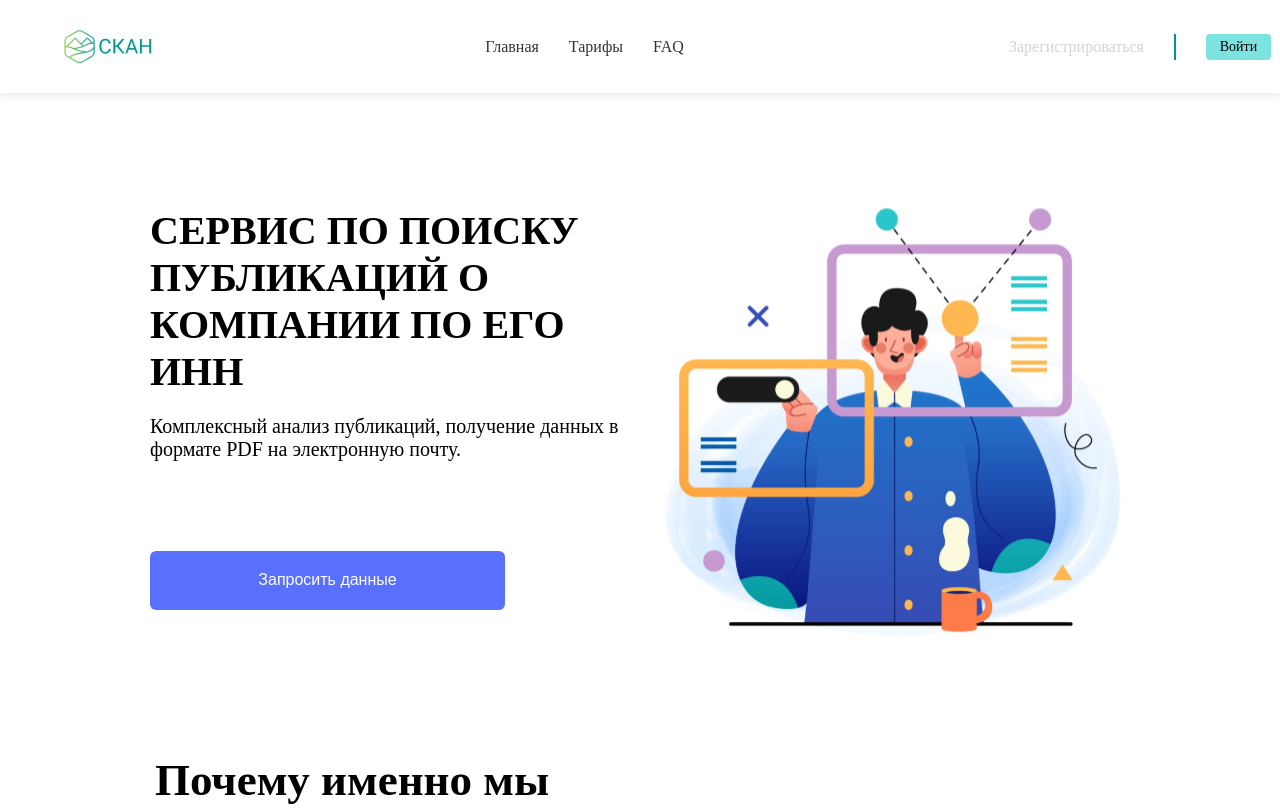
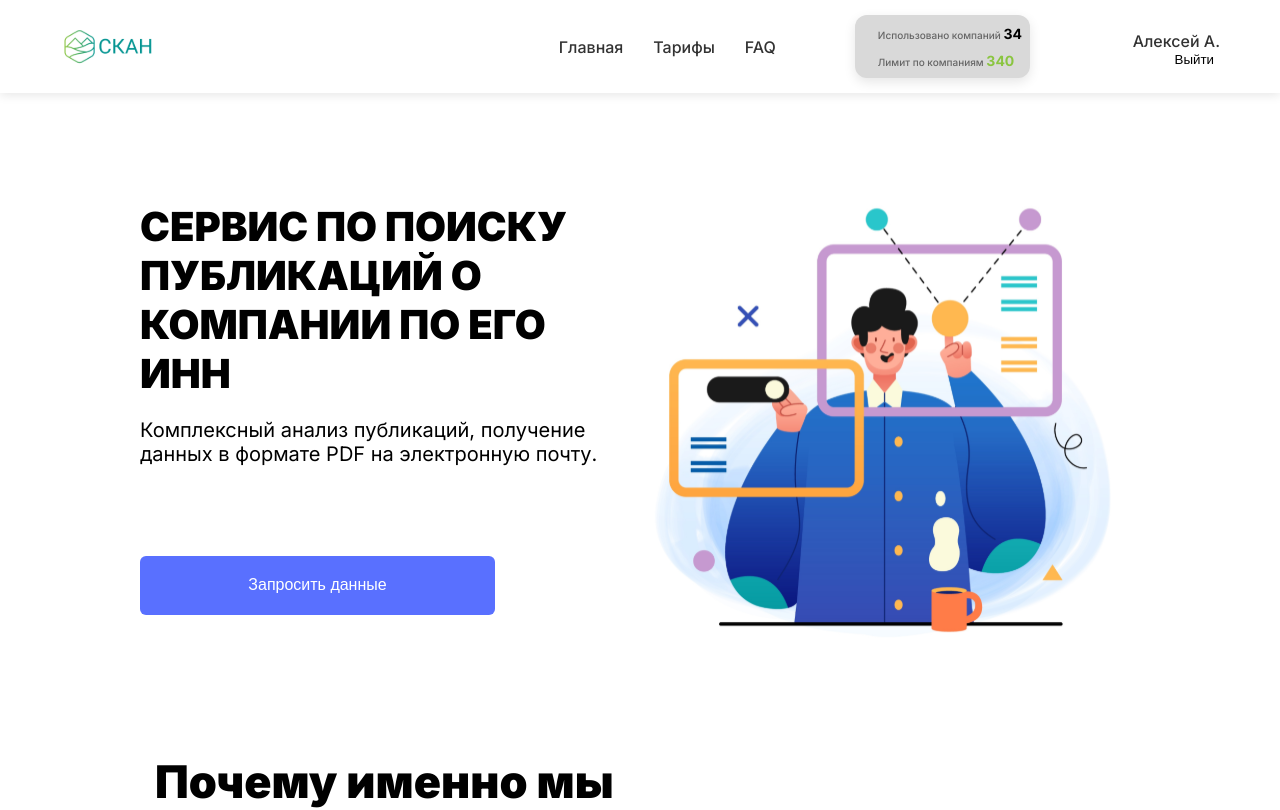
Before and after one commit to MargoG197/SkanProject, a React (Vite) app: page / in a window 1280 px wide. Shown: the top 810 px of the page. Built offline with nearby package versions, Linux system fonts and the light colour scheme.

Commit message:
added burger menu

```diff
--- a/index.html
+++ b/index.html
@@ -1,8 +1,14 @@
-<!doctype html>
+<!DOCTYPE html>
 <html lang="en">
   <head>
     <meta charset="UTF-8" />
     <meta name="viewport" content="width=device-width, initial-scale=1.0" />
+    <link rel="preconnect" href="https://fonts.googleapis.com" />
+    <link rel="preconnect" href="https://fonts.gstatic.com" crossorigin />
+    <link
+      href="https://fonts.googleapis.com/css2?family=Inter:ital,opsz,wght@0,14..32,100..900;1,14..32,100..900&display=swap"
+      rel="stylesheet"
+    />
     <title>ScanProject</title>
   </head>
   <body>
--- a/src/components/Button/Button.tsx
+++ b/src/components/Button/Button.tsx
@@ -1,9 +1,10 @@
+import { JSX } from 'react'
 import './index.css'
 
 
 type TButtonProps = {
   onClickFunc: () => void
-  btnText: string
+  btnText: string|JSX.Element
   bg: string
   textColor: string
   maxWidth?: number
@@ -18,7 +19,6 @@ const Button:React.FC<TButtonProps> = ({onClickFunc, btnText, bg, textColor, max
       className='button'
       onClick={onClickFunc}
       style={{
-
       height: '59px',
       width: '100%',
       maxWidth:`${maxWidth}px`,
--- /dev/null
+++ b/src/components/HamburgerMenu/HamburgerMenu.tsx
@@ -0,0 +1,99 @@
+import Button from "../Button/Button";
+import { useAuth } from "../../context/AuthContext";
+
+const HamburgerMenu = ({ isOpen}:{isOpen:boolean}) => {
+  const { isAuthenticated, login, logout } = useAuth(); // Получаем данные из контекста
+
+  return (
+    <div
+      style={{
+        height: "491px",
+
+        width: "100%",
+        boxSizing:'border-box',
+        backgroundColor: "#029491",
+        color: "white",
+        position: "absolute",
+        top: "0",
+        alignItems: 'center',
+        opacity: isOpen ? "1" : "0",
+        right: isOpen ? "0" : "-100%", // Анимируем от -100% до 0
+        transition: "right 0.5s cubic-bezier(0.4, 0, 0.2, 1), opacity 0.8s cubic-bezier(0.4, 0, 0.2, 1)", // Плавная анимация
+        overflowY: "auto",
+      }}
+    >
+      <img className="logo" src='../src/icons/FooterLogo.svg' alt="CKAH Logo" style={{ width: '100px', height: 'auto', marginLeft:"40px", marginBottom:'93px', }} />
+      <nav className="navigation">
+        <ul
+          style={{
+            display: "flex",
+            flexDirection: "column",
+            listStyle: "none",
+            gap: "30px",
+            alignItems: "center",
+            boxSizing: "border-box",
+            padding: "0",
+          }}
+        >
+          <li>
+            <a href="/" style={{ textDecoration: "none", color: "#fff", fontSize:'16px' }}>
+              Главная
+            </a>
+          </li>
+          <li>
+            <a href="/" style={{ textDecoration: "none", color: "#fff", fontSize:'16px' }}>
+              Тарифы
+            </a>
+          </li>
+          <li>
+            <a href="/" style={{ textDecoration: "none", color: "#fff", fontSize:'16px' }}>
+              FAQ
+            </a>
+          </li>
+          {/* Блок для авторизованных пользователей */}
+        </ul>
+      </nav>
+      <div
+        style={{
+          width: "100%",
+          gap: "18px",
+          display: "flex",
+          boxSizing: "border-box",
+          flexDirection: "column",
+          alignItems:'center'
+        }}
+      >
+        <a
+          href="/register"
+          style={{
+            textDecoration: "none",
+            color: "white",
+            opacity:'40%',
+            padding: "8px 0",
+            borderRadius: "4px",
+            fontSize:'16px'
+          }}
+        >
+          Зарегистрироваться
+        </a>
+        {isAuthenticated ? (
+          <button
+            onClick={logout}
+            style={{
+              backgroundColor: "transparent",
+              border: "none",
+              borderRadius: "4px",
+              cursor: "pointer",
+            }}
+          >
+            Выйти
+          </button>
+        ) : (
+          <Button onClickFunc={() => { }} btnText={<a href="/login" style={{textDecoration:"none", color:'#000000'}}> Войти</a>} bg="#7CE3E1" textColor="#000000" />
+        )}
+      </div>
+    </div>
+  );
+};
+
+export default HamburgerMenu;
--- a/src/components/Header/Header.tsx
+++ b/src/components/Header/Header.tsx
@@ -1,107 +1,210 @@
-import { useAuth } from '../../context/AuthContext';
-import LimitCard from '../cards/LimitCard/LimitCard';
-import './index.css'
+import { useEffect, useState } from "react";
+import { useAuth } from "../../context/AuthContext";
+import LimitCard from "../cards/LimitCard/LimitCard";
+import "./index.css";
+import HamburgerMenu from "../HamburgerMenu/HamburgerMenu";
 const Header = () => {
   const { isAuthenticated, login, logout } = useAuth(); // Получаем данные из контекста
+  const [screenWidth, setScreenWidth] = useState(window.innerWidth);
+  const [isOpen, setIsOpen] = useState(false);
+      // Определяем ширину карточки и количество видимых карточек
+      useEffect(() => {
+        const handleResize = () => {
+          const newWidth = window.innerWidth;
+          setScreenWidth(newWidth);
+        };
+
+        window.addEventListener('resize', handleResize);
+        handleResize(); // Инициализация при монтировании
+
+        return () => window.removeEventListener('resize', handleResize);
+      }, []);
 
   return (
     <header
-
       style={{
-      backgroundColor: '#ffffff',
-      boxShadow: '0 2px 10px rgba(0, 0, 0, 0.1)',
-      padding: '0 60px',
-      display: 'flex',
-      justifyContent: 'space-between',
-      alignItems: 'center',
-      boxSizing: 'border-box',
-      height: '93px'
-    }}>
+        backgroundColor: "#ffffff",
+        boxShadow: "0 2px 10px rgba(0, 0, 0, 0.1)",
+      }}
+    >
+      <div
+        style={{
+          display: "flex",
+          justifyContent: "space-between",
+          alignItems: "center",
+          boxSizing: "border-box",
+          height: "93px",
+          width: "100%",
+          padding: "0 60px",
+        }}
+      >
         {/* Логотип и название */}
-      <img src='../src/icons/ColorLogo.svg' alt="CKAH Logo" style={{ width: '100px', height: 'auto' }} />
-      {/* Навигация */}
-      <nav className='navigation'>
-        <ul style={{
-          display: 'flex',
-          listStyle: 'none',
-          width:'fit-content',
-          gap: '30px',
-          alignItems: 'center',
-          boxSizing: 'border-box',
-        }}>
-          <li><a href="/" style={{ textDecoration: 'none', color: '#333' }}>Главная</a></li>
-          <li><a href="/" style={{ textDecoration: 'none', color: '#333' }}>Тарифы</a></li>
-          <li><a href="/" style={{ textDecoration: 'none', color: '#333' }}>FAQ</a></li>
+        <img
+          src="../src/icons/ColorLogo.svg"
+          alt="CKAH Logo"
+          style={{ width: "100px", height: "auto",}}
+        />
+        <div
+          style={{
+            display: "flex",
+            justifyContent: "space-between",
+            alignItems: "center",
+            boxSizing: "border-box",
+            height: "93px",
+            width: `${screenWidth >= 1035 ? "57%":" 80%"}`,
+          }}
+        >
+ <nav className="navigation">
+          <ul
+            style={{
+              display: `${screenWidth >= 707 ? "flex": "none"}`,
+              listStyle: "none",
+              gap: `${screenWidth >= 1035 ? "30px":" 10px"}`,
+              alignItems: "center",
+              boxSizing: "border-box",
+              padding:'0'
+            }}
+          >
+            <li>
+              <a href="/" style={{ textDecoration: "none", color: "#333" }}>
+                Главная
+              </a>
+            </li>
+            <li>
+              <a href="/" style={{ textDecoration: "none", color: "#333" }}>
+                Тарифы
+              </a>
+            </li>
+            <li>
+              <a href="/" style={{ textDecoration: "none", color: "#333" }}>
+                FAQ
+              </a>
+            </li>
             {/* Блок для авторизованных пользователей */}
           </ul>
         </nav>
-      {isAuthenticated ? (
+        {!isAuthenticated ? (
           <>
             <LimitCard />
             {/* Имя пользователя и кнопка выхода */}
-              <div style={{ display: 'flex', flexDirection:'column', alignItems: 'center', gap: '10px' }}>
-                <span style={{ color: '#333' }}>{isAuthenticated || 'Алексей А.'}</span>
+            <div
+              style={{
+                flexDirection: "column",
+                alignItems: "flex-end",
+                height: '32px',
+                width: '111px',
+                display:`${screenWidth >= 707 ? "flex": "none"}`,
+              }}
+            >
+              <p style={{ color: "#333", margin:'0', }}>
+                 Алексей А.
+              </p>
               <button
                 onClick={logout}
                 style={{
-                    backgroundColor: 'transparent',
-                    border: 'none',
-                    borderRadius: '4px',
-                    padding: '5px 10px',
-                    cursor: 'pointer'
-                  }}
-                >
+                  backgroundColor: "transparent",
+                  border: "none",
+                  borderRadius: "4px",
+                  cursor: "pointer",
+                }}>
                 Выйти
               </button>
             </div>
           </>
         ) : (
           <div
-              style={{width:'251px', minWidth:'251px', gap:'18px', display:'flex', justifyContent:'space-between', boxSizing: 'border-box', alignItems:'center'}}
+            style={{
+              width: "251px",
+              minWidth: "251px",
+              gap: "18px",
+              display: "flex",
+              justifyContent: "space-between",
+              boxSizing: "border-box",
+              alignItems: "center",
+            }}
           >
-             <ul style={{
-          display: 'flex',
-          listStyle: 'none',
-          width:'fit-content',
-          gap: '30px',
-          alignItems: 'center',
-          boxSizing: 'border-box',
-            }}>
-               <li>
-                <a href="/register" style={{
-                  textDecoration: 'none',
-                  color: '#D9D1D2',
-                  padding: '8px 0',
-                  borderRadius: '4px',
-                }}>Зарегистрироваться</a>
-                </li>
+            <a
+              href="/register"
+              style={{
+                textDecoration: "none",
+                color: "#D9D1D2",
+                padding: "8px 0",
+                borderRadius: "4px",
+              }}
+            >
+              Зарегистрироваться
+            </a>
+
             <div
               style={{
-                  backgroundColor: '#029491',
-                  width: '2px',
-                  minWidth:'2px',
-                  height: '26px',
+                backgroundColor: "#029491",
+                width: "2px",
+                minWidth: "2px",
+                height: "26px",
               }}
             ></div>
-                <li>
-                <a href="/login" style={{
-                  textDecoration: 'none',
-                  backgroundColor: '#7CE3E1',
-                  fontSize: '14px',
-                  color:'black',
-                  fontWeight: '500',
-                  height: '26px',
-                  width: '65px',
-                  display: 'flex',
-                  justifyContent: 'center',
-                  alignItems:'center',
-                  borderRadius: '4px',
-                  boxSizing: 'border-box',
-                }}>Войти</a>
-              </li>
-            </ul>
+
+            <a
+              href="/login"
+              style={{
+                textDecoration: "none",
+                backgroundColor: "#7CE3E1",
+                fontSize: "14px",
+                color: "black",
+                fontWeight: "500",
+                height: "26px",
+                width: "65px",
+                display: "flex",
+                justifyContent: "center",
+                alignItems: "center",
+                borderRadius: "4px",
+                boxSizing: "border-box",
+              }}
+            >
+              Войти
+            </a>
           </div>
           )}
+          {screenWidth <= 707 &&
+          <HamburgerMenu isOpen={isOpen} />}
+          <div
+            onClick={()=>isOpen? setIsOpen(false): setIsOpen(true)}
+          style={{ display: `${screenWidth >= 707 ? "none" : "flex"}`, height:'25px', justifyContent:'space-between', flexDirection:'column',}}
+        >
+          <div
+              style={{
+                width: "35px",
+                minWidth: '35px',
+                height: "5px",
+                backgroundColor: isOpen ? "#FFFFFF" : "#029491",
+                transform: isOpen ? 'rotate(45deg) translate(7px, 8px)' : 'none',
+                transition: 'all 0.5s ease-in-out'
+           }}
+          ></div>
+          <div
+              style={{
+                width: "35px",
+                minWidth: '35px',
+                height: "5px",
+                backgroundColor: isOpen ? "#FFFFFF" : "#029491",
+                transform: isOpen ? 'rotate(45deg) translate(7px, 8px)' : 'none',
+                opacity: isOpen ? 0 : 1,
+                transition: "all 0.5s ease-in-out"
+              }}
+          ></div>
+          <div
+              style={{
+                width: "35px",
+                minWidth: '35px',
+                height: "5px",
+                backgroundColor: isOpen ? "#FFFFFF" : "#029491",
+                transform: isOpen ? 'rotate(-45deg) translate(5px, -7px)' : 'none',
+                transition: "all 0.5s ease-in-out"
+              }}
+          ></div>
+          </div>
+        </div>
+      </div>
     </header>
   );
 };
--- a/src/components/Header/index.css
+++ b/src/components/Header/index.css
@@ -1,12 +1,12 @@
-header{
+ header{
 width: 100%;
 min-width: 375px;
 }
 
-@media (max-width: 676px) {
+/* @media (max-width: 676px) {
 
   .navigation{
   display: none;
   }
 
-}
+} */
--- a/src/components/TitleSection/TitleSection.tsx
+++ b/src/components/TitleSection/TitleSection.tsx
@@ -25,10 +25,26 @@ const TitleSection = () => {
 
   return (
     <div
-    style={{display:'flex', flexDirection:`${screenWidth >= 676? "row": "column"}`, alignItems:'center', width:'100%', paddingLeft:'20px', justifyContent:`${screenWidth >= 1360 ?  'space-between': "center"}`, maxWidth:'1320px', height:"fit-content", margin:"69px 0"}}
+      style={{
+        display: 'flex',
+        flexDirection: `${screenWidth >= 676 ? "row" : "column"}`,
+        alignItems: 'center', width: '100%',
+        marginLeft: '20px',
+        justifyContent: `${screenWidth >= 1360 ? 'space-between' : "center"}`,
+        maxWidth: '1320px',
+        height: "fit-content",
+        margin: "69px 0"
+      }}
     >
       <div
-        style={{ display: 'flex', alignItems:`${screenWidth >= 842? "flex-start" :"center"}`, flexDirection: 'column', justifyContent: 'flex-start', gap:`${screenWidth >= 842 ? "70px" : "30px"}`, width:`${screenWidth >= 1360 ? "100%" : screenWidth >= 842 ?  "500px": "400px"}`}}  >
+        style={{
+          display: 'flex',
+          alignItems: `${screenWidth >= 842 ? "flex-start" : "center"}`,
+          flexDirection: 'column',
+          justifyContent: 'flex-start',
+          gap: `${screenWidth >= 842 ? "70px" : "30px"}`,
+          width: `${screenWidth >= 1360 ? "100%" : screenWidth >= 842 ? "500px" : "400px"}`
+        }}  >
         <div
         style={{ display: 'flex', flexDirection: 'column', justifyContent: 'space-between' }}
         >
--- a/src/components/cards/LimitCard/LimitCard.tsx
+++ b/src/components/cards/LimitCard/LimitCard.tsx
@@ -3,13 +3,14 @@ const LimitCard = () => {
     <div
       style={{
         width: "175px",
+        minWidth:"175px",
         height: "63px",
         borderRadius: "12px",
         boxShadow: "0 4px 12px rgba(0, 0, 0, 0.1)",
+        padding: '0 8px',
         display: "flex",
         flexDirection: 'column',
         justifyContent: 'center',
-        padding: '0 8px',
         alignItems:'flex-end',
         backgroundColor: "#D9D9D9",
         boxSizing: "border-box",
@@ -31,7 +32,7 @@ const LimitCard = () => {
         >
           <p
             style={{
-              fontSize: "12px",
+              fontSize: "10px",
               color: "#666",
               margin: "0"
             }}
@@ -41,7 +42,7 @@ const LimitCard = () => {
           </p>
           <p
             style={{
-              fontSize: "12px",
+              fontSize: "10px",
               color: "#666",
               margin: "0",
             }}
--- a/src/index.css
+++ b/src/index.css
@@ -4,6 +4,14 @@ body{
   margin: 0;
   box-sizing: border-box;
 }
+
+body {
+  font-family: "Inter", sans-serif;
+  font-optical-sizing: auto;
+  font-weight: 500;
+  font-style: normal;
+}
+
 
 /* :root {
   font-family: system-ui, Avenir, Helvetica, Arial, sans-serif;
```
Lines whose indentation alone changed are shown as unchanged.
